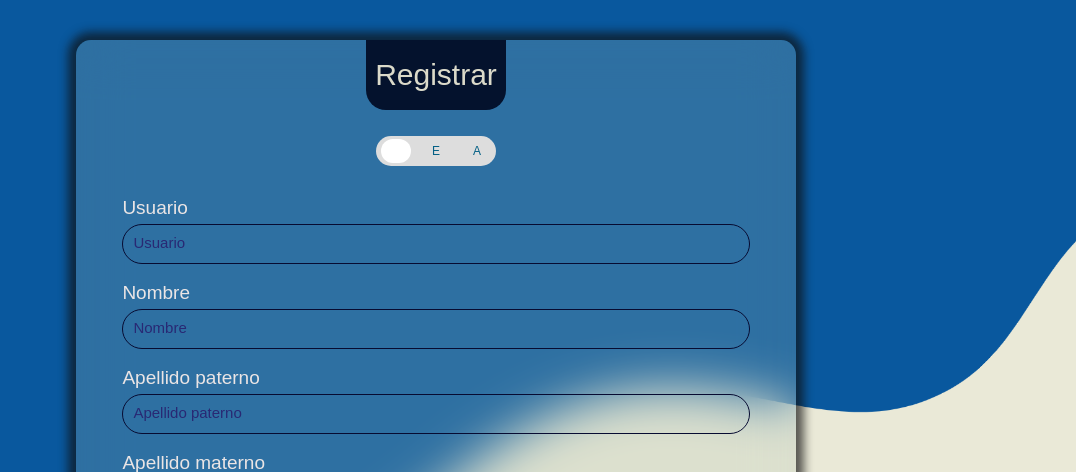
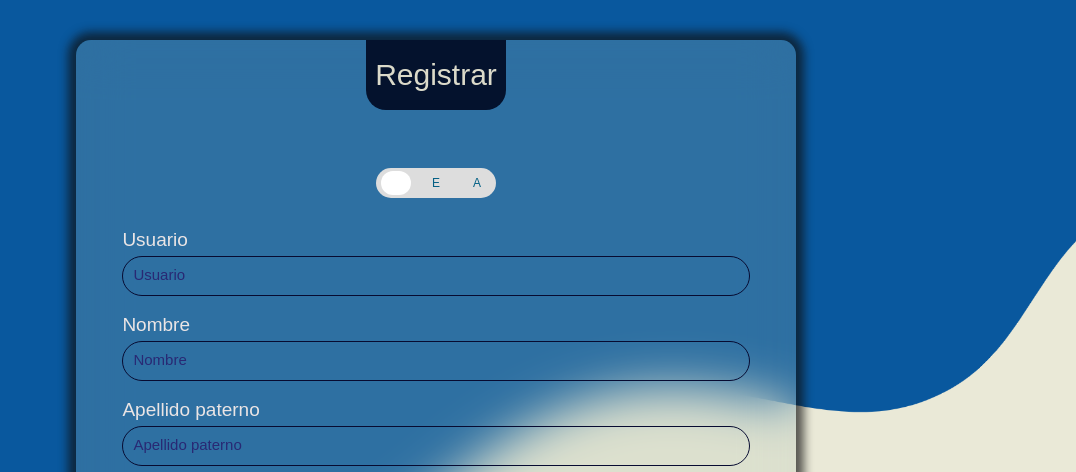
Before and after one commit to apexcsl/csl, a Flask app: page /registerProcess in a window 1280 px wide. Shown: the top 472 px of the page, without its empty margins (204-1280 px from the left). Run offline with Flask 3, Linux system fonts and the light colour scheme; parts of the project's set-up code (start-up, migrations or seed data) failed here and were passed over.

Commit message:
Revert "commit que no cuenta (Primer commit bajo efectos de la esquizzofrenia)"
This reverts commit 07e74cc53f46397309ff15609fe518f0d8c199b0.

```diff
--- a/src/static/css/form.css
+++ b/src/static/css/form.css
@@ -3,7 +3,7 @@
 .switch-container {
   display: flex;
   justify-content: center;
-  margin-top: 6rem;
+  margin-top: 8rem;
 }
 
 
--- a/src/static/css/register.css
+++ b/src/static/css/register.css
@@ -192,8 +192,6 @@ input {
     outline: none;
 }
 
-
-
 @media(max-width: 600px){
     .container{
         min-width: 280px;
```
Also changed, not shown: src/templates/users/verify_otp.html (line endings or trailing spaces).
